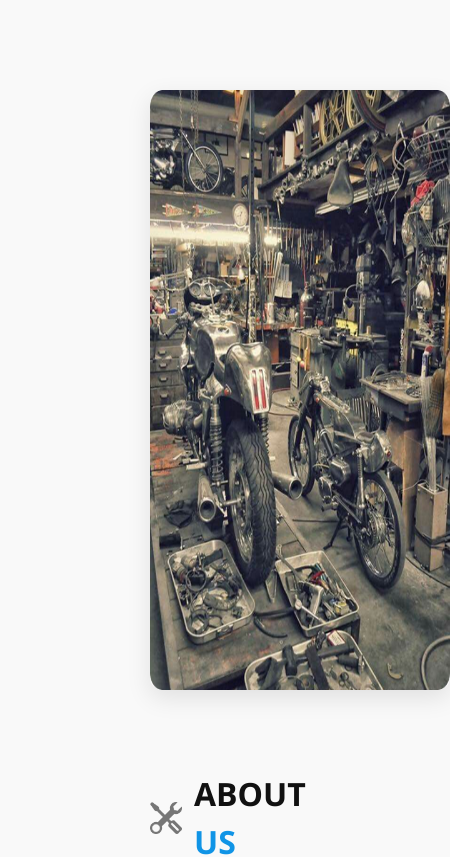
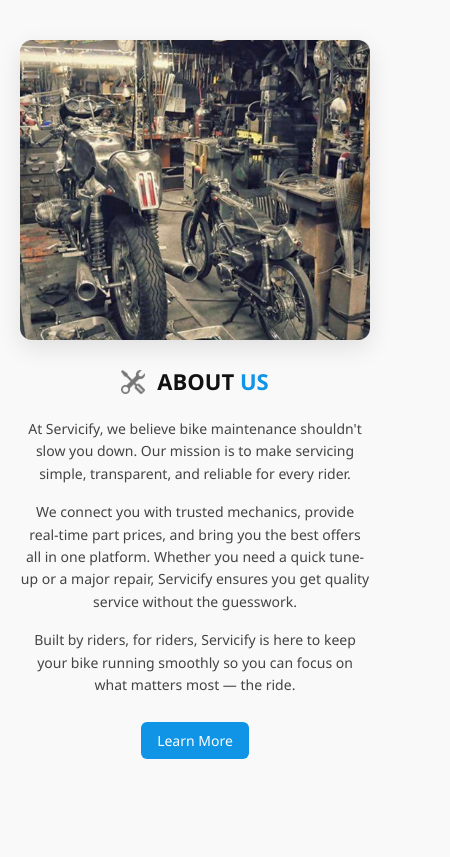
Before and after one commit to PratikKarki106/servicify-frontend, a React (Vite) app: page /about in a window 390 px wide. Shown: the top 857 px of the page, 450 px wide, since content can reach past the window. Built offline with nearby package versions, Linux system fonts and the light colour scheme; what @react-pdf/renderer would draw is missing.

Commit message:
Made responsive about section

```diff
--- a/src/components/About.css
+++ b/src/components/About.css
@@ -7,19 +7,21 @@
   display: flex;
   align-items: flex-start;
   justify-content: space-between;
-  gap: 80px;
+  gap: clamp(40px, 8vw, 80px);
   flex-wrap: wrap;
 }
 
 .about-image-wrapper {
   flex: 1;
   min-width: 300px;
+  max-width: 500px;
 }
 
 .about-image {
-    height: 600px;
   width: 100%;
-  max-width: 500px;
+  height: auto;
+  max-height: 600px;
+  object-fit: cover;
   border-radius: 12px;
   box-shadow: 0 8px 24px rgba(0, 0, 0, 0.1);
 }
@@ -69,3 +71,118 @@
   cursor: pointer;
   margin-top: 10px;
 }
+
+/* Responsive Design */
+@media screen and (max-width: 1200px) {
+  .about-section {
+    padding: 70px 100px;
+  }
+
+  .about-content {
+    gap: clamp(30px, 6vw, 60px);
+  }
+
+  .about-text h2 {
+    font-size: 28px;
+  }
+
+  .about-text p {
+    font-size: 18px;
+  }
+}
+
+@media screen and (max-width: 992px) {
+  .about-section {
+    padding: 60px 50px;
+  }
+
+  .about-content {
+    gap: clamp(20px, 5vw, 40px);
+  }
+
+  .about-image-wrapper {
+    min-width: 250px;
+  }
+
+  .about-text {
+    max-width: 500px;
+  }
+
+  .about-text h2 {
+    font-size: 26px;
+  }
+
+  .about-text p {
+    font-size: 16px;
+  }
+}
+
+@media screen and (max-width: 768px) {
+  .about-section {
+    padding: 50px 30px;
+  }
+
+  .about-content {
+    flex-direction: column;
+    align-items: center;
+    text-align: center;
+    gap: 30px;
+  }
+
+  .about-image-wrapper {
+    min-width: 100%;
+    max-width: 500px;
+  }
+
+  .about-text {
+    max-width: 100%;
+  }
+
+  .about-heading {
+    justify-content: center;
+  }
+
+  .about-text h2 {
+    font-size: 24px;
+  }
+
+  .about-text p {
+    font-size: 16px;
+  }
+
+  .about-image {
+    max-height: 400px;
+    width: 100%;
+  }
+}
+
+@media screen and (max-width: 576px) {
+  .about-section {
+    padding: 40px 20px;
+  }
+
+  .about-content {
+    gap: 25px;
+  }
+
+  .about-text h2 {
+    font-size: 22px;
+  }
+
+  .about-text p {
+    font-size: 14px;
+  }
+
+  .about-image {
+    max-height: 300px;
+  }
+
+  .learn-more-button {
+    padding: 8px 16px;
+    font-size: 14px;
+  }
+
+  .about-icon {
+    height: 24px;
+  }
+}
```
